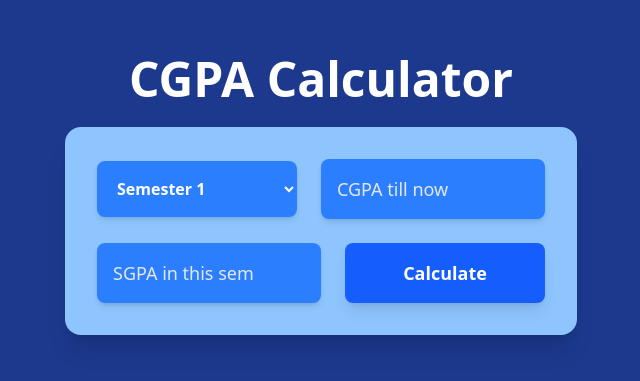
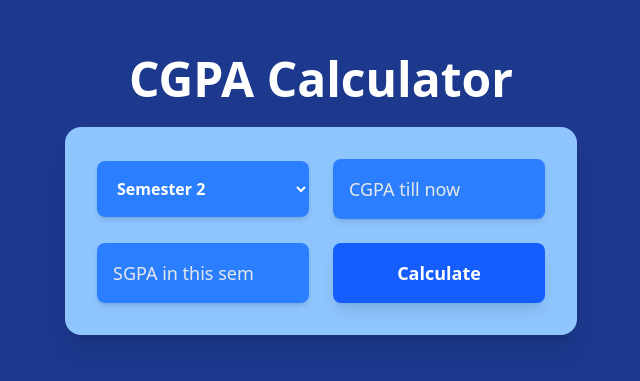
Before and after one commit to 26kumar/Edu-Mate, a React (Vite) app: page /CGPACal in a window 1280 px wide. Shown: the part 217-598 px from the top of the page, without its empty margins (319-959 px from the left). Built offline with nearby package versions, Linux system fonts and the light colour scheme.

Commit message:
Update CGPAcalculator.jsx

```diff
--- a/src/components/CGPAcalculator.jsx
+++ b/src/components/CGPAcalculator.jsx
@@ -7,7 +7,7 @@ function CGPAcalculator() {
   const [totalCurrCredit, setCurrCredit] = useState(0);
   const [Hidden, setHidden] = useState(true);
 
-  const [semester, setSemester] = useState(1);
+  const [semester, setSemester] = useState(2);
   const [oldCgpa, setOldCgpa] = useState(0);
   const [sgpa, setSgpa] = useState(0);
   const [newCgpa, setNewCgpa] = useState(0);
@@ -35,13 +35,23 @@ function CGPAcalculator() {
   }, [semester]); // Runs only when `semester` changes
 
   const CalculateCGPA = () => {
+    if (!oldCgpa && !sgpa) {
+      alert("Please enter valid CGPA and SGPA before calculating!");
+      return;
+    } else if (!oldCgpa) {
+      alert("Please enter valid CGPA before calculating!");
+      return;
+    }
+    if (!sgpa) {
+      alert("Please enter valid SGPA before calculating!");
+      return;
+    }
+
     setIndex(totalPrevCredit * oldCgpa);
     const newAggregate = totalCummIndex + totalCurrCredit * sgpa;
 
     const newCalculatedCgpa =
       newAggregate / (totalCurrCredit + totalPrevCredit);
-    console.log(newAggregate);
-    console.log(newCalculatedCgpa);
     setNewCgpa(newCalculatedCgpa.toFixed(2));
     setHidden(false);
   };
@@ -59,18 +69,33 @@ function CGPAcalculator() {
             onChange={(e) => setSemester(Number(e.target.value))}
             className="p-4 w-full sm:w-56 rounded-lg bg-blue-500 text-white font-semibold outline-none shadow-md"
           >
-            {Object.keys(semesterData).map((sem) => (
-              <option key={sem} value={sem} className="bg-blue-400 text-black">
-                Semester {sem}
-              </option>
-            ))}
+            {Object.keys(semesterData)
+              .filter((sem) => Number(sem) >= 2 && Number(sem) <= 8) // Show only semesters 2 to 8
+              .map((sem) => (
+                <option
+                  key={sem}
+                  value={sem}
+                  className="bg-blue-400 text-black"
+                >
+                  Semester {sem}
+                </option>
+              ))}
           </select>
 
           <input
             className="bg-blue-500 p-4 rounded-lg w-full sm:w-56 text-white placeholder-gray-200 outline-none shadow-md text-lg"
             type="number"
             placeholder="CGPA till now"
-            onChange={(e) => setOldCgpa(Number(e.target.value))}
+            min="0"
+            max="10"
+            step="0.01"
+            required
+            onChange={(e) => {
+              let value = parseFloat(e.target.value);
+              if (value > 10) value = 10;
+              if (value < 0) value = 0;
+              setOldCgpa(value);
+            }}
           />
         </div>
 
@@ -79,7 +104,16 @@ function CGPAcalculator() {
             className="bg-blue-500 p-4 rounded-lg w-full sm:w-56 text-white placeholder-gray-200 outline-none shadow-md text-lg"
             type="number"
             placeholder="SGPA in this sem"
-            onChange={(e) => setSgpa(Number(e.target.value))}
+            min="0"
+            max="10"
+            step="0.01"
+            required
+            onChange={(e) => {
+              let value = parseFloat(e.target.value);
+              if (value > 10) value = 10;
+              if (value < 0) value = 0;
+              setSgpa(value);
+            }}
           />
 
           <button
```
